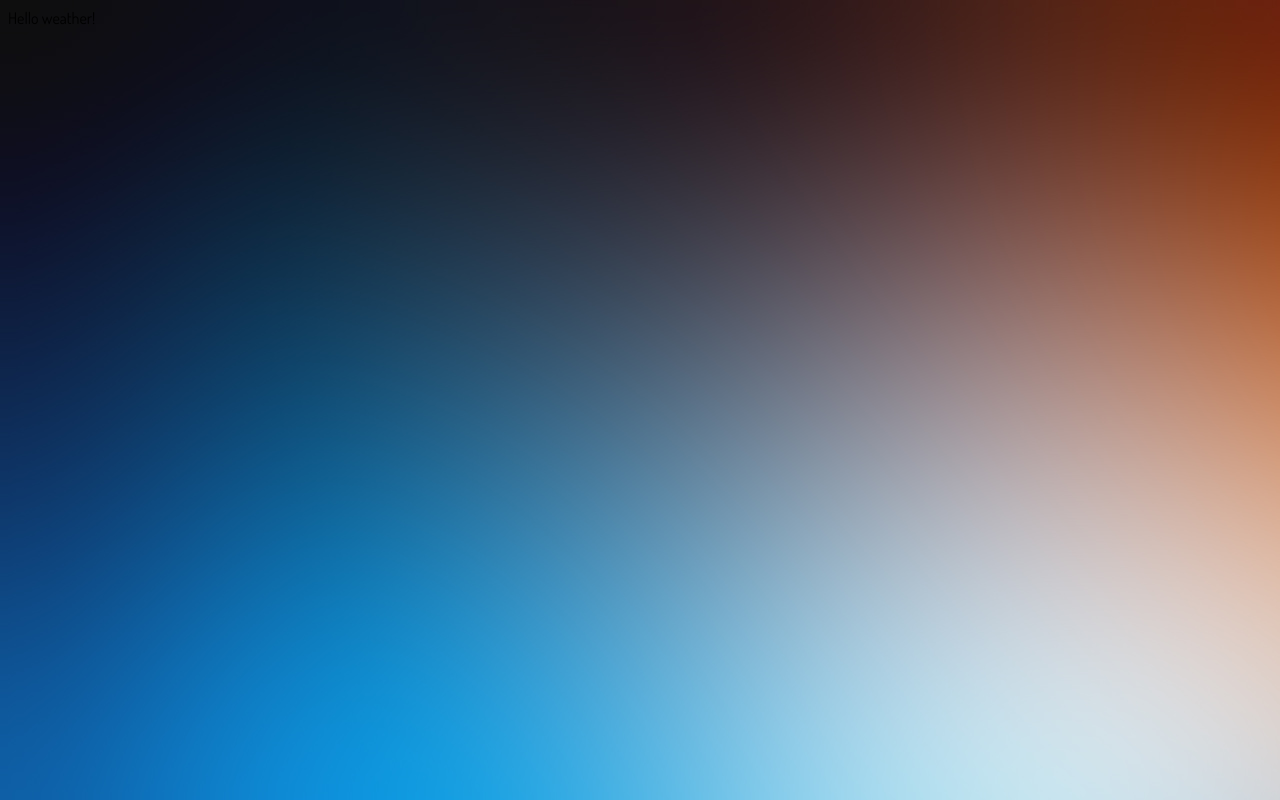
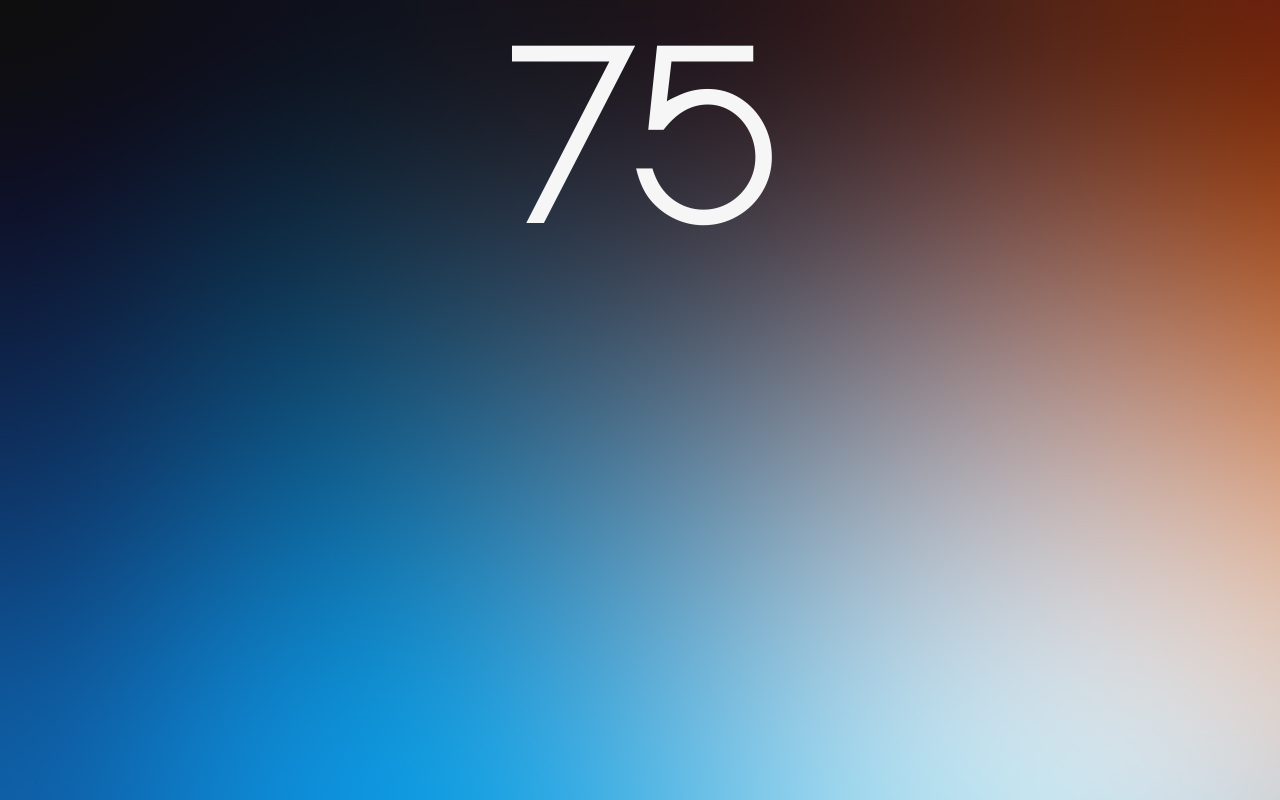
Before and after one commit to MasqueradeOfSilence/Creative-1, a plain HTML site: page index.html in a window 1280 px wide. Drawn offline with nearby package versions, Linux system fonts and the light colour scheme.

Commit message:
Poiret One font

```diff
--- a/index.html
+++ b/index.html
@@ -2,11 +2,11 @@
 <head>
 	<title>Weather</title>
 	<link rel="stylesheet" href="main.css">
-	<link href="https://fonts.googleapis.com/css?family=Dosis" rel="stylesheet">
+	<link href="https://fonts.googleapis.com/css?family=Poiret+One" rel="stylesheet">
 </head>
 <body>
 
-	<p>Hello weather!</p>
+	<h1 class="center">75</h1>
 
 </body>
 </html>
--- a/main.css
+++ b/main.css
@@ -1,5 +1,5 @@
 body {
-	font-family: 'Dosis', sans-serif;
+	font-family: 'Poiret One', cursive;
 	background-color:#506F9B;
 	background-image:url("blurredBG.jpg");
 	background-attachment: fixed;
@@ -7,6 +7,11 @@ body {
 
 .center {
 	text-align:center;
+}
+
+h1 {
+	font-size:14em;
+	color:#F6F6F6;
 }
 
 div {
```
